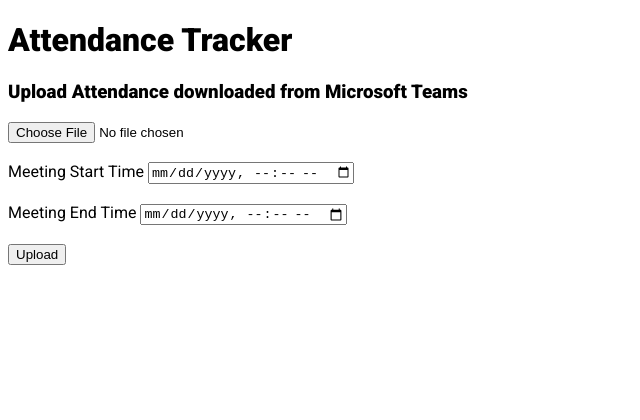
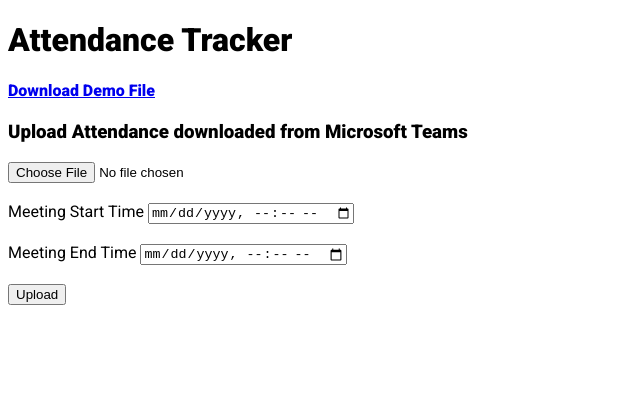
Before and after one commit to oscarsiles/teams_attendance_tracker, a Flask app: page / in a window 1280 px wide. Shown: the top 420 px of the page, without its empty margins (0-640 px from the left). Run offline with Flask 2, Linux system fonts and the light colour scheme.

Commit message:
Added Download demo file option

```diff
--- a/app/app.py
+++ b/app/app.py
@@ -73,11 +73,17 @@ def data():
 
     return render_template('data.html')
 
-@app.route('/view-file')
-def view_file():
 
-    print(f'DATAFRAME: {df}')
-    return render_template('index.html', original_file=df)
+#Download demo file 'test.csv'
+@app.route('/demo.csv')
+def download_demo_file():
+    demo_file_path = 'uploads/test.csv'
+    return send_file(demo_file_path, as_attachment=False, attachment_filename='test.csv')
+# @app.route('/view-file')
+# def view_file():
+
+#     print(f'DATAFRAME: {df}')
+#     return render_template('index.html', original_file=df)
 
 @app.route('/return-files/<filename>')
 def return_files_tut(filename):
--- a/app/templates/index.html
+++ b/app/templates/index.html
@@ -13,6 +13,7 @@
   <body>
     <div class="main">
       <h1>Attendance Tracker</h1>
+      <h4><a href="/demo.csv">Download Demo File</a></h4>
       <form
         action="{{ url_for('data') }}"
         method="POST"
```
